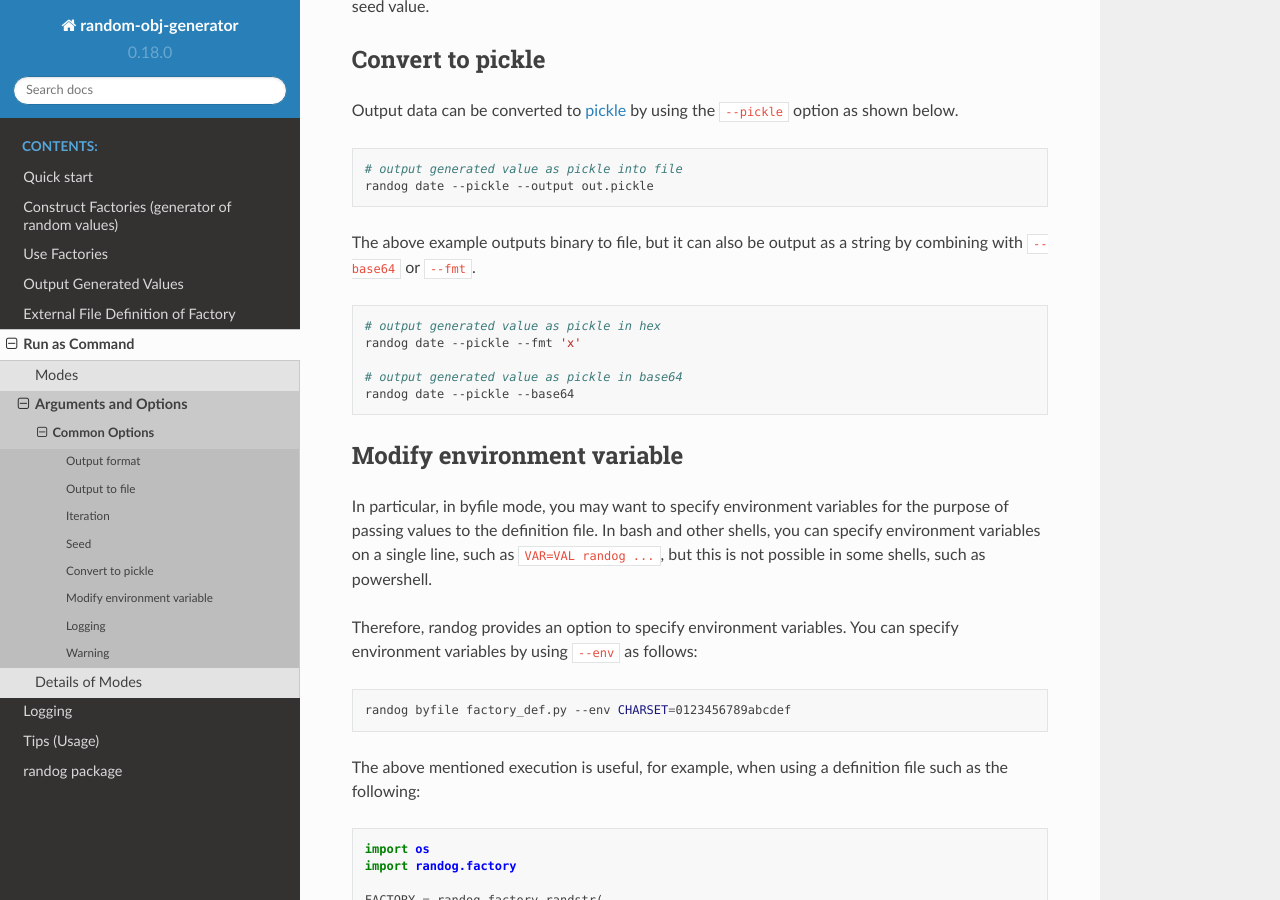
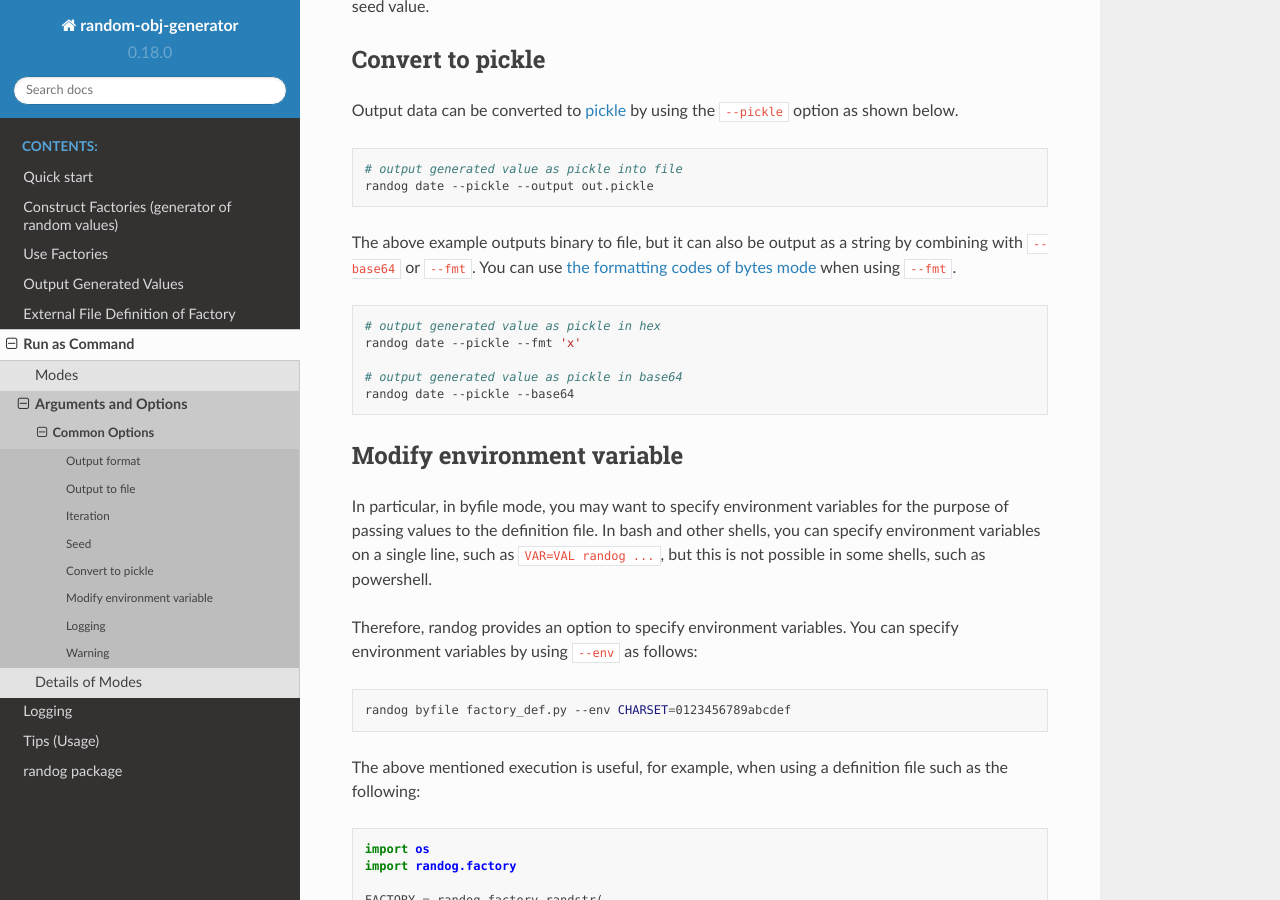
Before and after one commit to unaguna/random-obj-generator, a Sphinx documentation site: the page built from sphinx/source/doc.as_command.common_option.rst, in a window 1280 px wide and 900 px high, scrolled down 3317 px. Built offline with Sphinx 7.4.7 and the Read the Docs theme 3.1.0, drawn with Linux system fonts in a browser that asks for light colours.

Commit message:
📝 formatting code in --fmt with --pickle

```diff
--- a/sphinx/source/doc.as_command.common_option.rst
+++ b/sphinx/source/doc.as_command.common_option.rst
@@ -151,7 +151,7 @@ Output data can be converted to `pickle <https://docs.python.org/3/library/pickl
     randog date --pickle --output out.pickle
 
 
-The above example outputs binary to file, but it can also be output as a string by combining with :code:`--base64` or :code:`--fmt`.
+The above example outputs binary to file, but it can also be output as a string by combining with :code:`--base64` or :code:`--fmt`. You can use :ref:`the formatting codes of bytes mode <bytes-format-codes>` when using :code:`--fmt`.
 
 .. code-block:: shell
 
```
Also changed, not shown: 1 other file.
